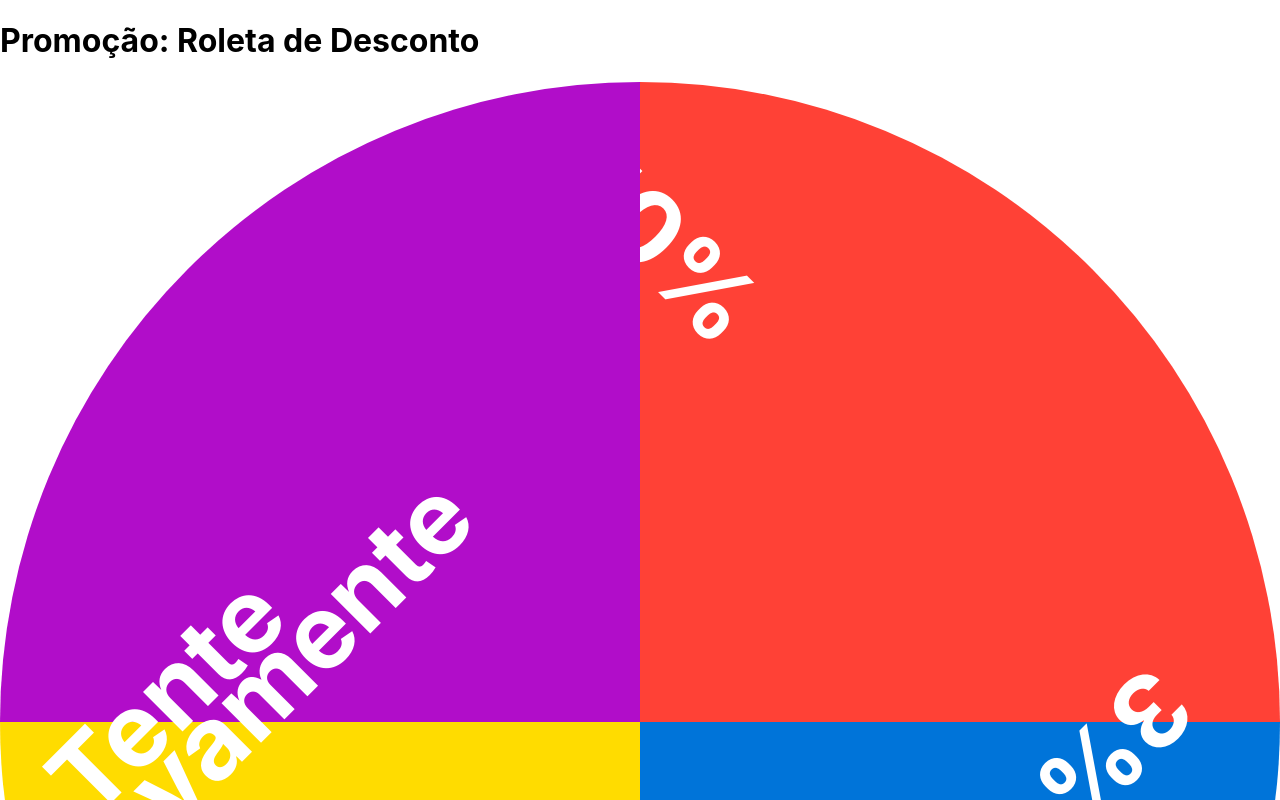
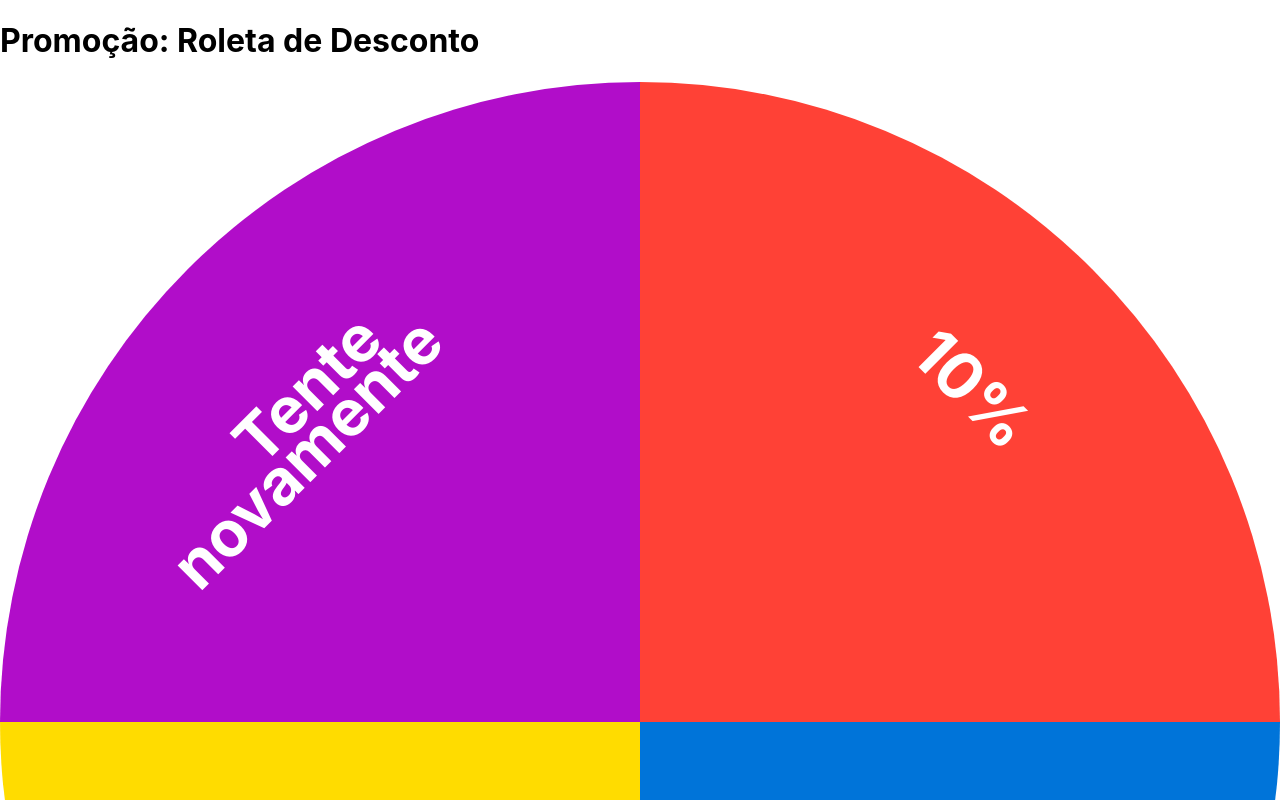
Before and after one commit to puppe1990/roulette-app, a React (Create React App) app: page / in a window 1280 px wide. Shown: the top 800 px of the page. Built offline with nearby package versions, Linux system fonts and the light colour scheme.

Commit message:
update the code

```diff
--- a/src/App.js
+++ b/src/App.js
@@ -2,10 +2,10 @@ import React, { useState } from 'react';
 import { ArrowDown } from 'lucide-react';
 
 const discounts = [
-  { text: '10%', color: '#FF4136', textColor: 'white' },
-  { text: '3%', color: '#0074D9', textColor: 'white' },
-  { text: '5%', color: '#FFDC00', textColor: 'black' },
-  { text: 'Tente', color: '#B10DC9', textColor: 'white' },
+  { text: '10%', color: '#FF4136', textColor: 'white', probability: 0.2 },
+  { text: '3%', color: '#0074D9', textColor: 'white', probability: 0.5 },
+  { text: '5%', color: '#FFDC00', textColor: 'black', probability: 0.25 },
+  { text: 'Tente', color: '#B10DC9', textColor: 'white', probability: 0.05 },
 ];
 
 const DiscountRoulette = () => {
@@ -13,28 +13,37 @@ const DiscountRoulette = () => {
   const [spinning, setSpinning] = useState(false);
   const [result, setResult] = useState(null);
 
+  const sliceDegree = 360 / discounts.length;
+
   const spinWheel = () => {
     if (spinning) return;
     setSpinning(true);
     setResult(null);
 
-    // Calculate a random rotation between 3 and 5 spins
-    const randomSpins = Math.floor(Math.random() * 3) + 3;
+    // Weighted random selection
+    const random = Math.random();
+    let cumulativeProbability = 0;
+    let selectedIndex = 0;
+
+    for (let i = 0; i < discounts.length; i++) {
+      cumulativeProbability += discounts[i].probability;
+      if (random <= cumulativeProbability) {
+        selectedIndex = i;
+        break;
+      }
+    }
+
+    // Calculate rotation to land on the selected slice
+    const randomSpins = Math.floor(Math.random() * 3) + 3; // Between 3 and 5 spins
     const totalRotation = randomSpins * 360;
-    const sliceDegree = 360 / discounts.length;
-    const randomSlice = Math.floor(Math.random() * discounts.length);
-    const extraRotation = randomSlice * sliceDegree + sliceDegree / 2;
-
-    const finalRotation = totalRotation + extraRotation;
+    const finalRotation =
+      totalRotation + selectedIndex * sliceDegree + sliceDegree / 2;
 
     setRotation((prev) => prev + finalRotation);
 
     setTimeout(() => {
       setSpinning(false);
-      const normalizedRotation = (rotation + finalRotation) % 360;
-      const winningIndex =
-        discounts.length - 1 - Math.floor(normalizedRotation / sliceDegree);
-      setResult(discounts[winningIndex]);
+      setResult(discounts[selectedIndex]);
     }, 3000); // Duration should match the CSS animation duration
   };
 
@@ -54,38 +63,65 @@ const DiscountRoulette = () => {
           }}
         >
           <svg viewBox="0 0 100 100" className="w-full h-full">
-            {discounts.map((discount, index) => (
-              <g key={index} transform={`rotate(${index * 90} 50 50)`}>
+            {discounts.map((discount, index) => {
+              const { color, text, textColor } = discount;
+
+              // Calculate start and end angles
+              const startAngle = index * sliceDegree;
+              const endAngle = startAngle + sliceDegree;
+              const largeArcFlag = sliceDegree > 180 ? 1 : 0;
+
+              // Convert angles to radians
+              const startRadians = ((startAngle - 90) * Math.PI) / 180;
+              const endRadians = ((endAngle - 90) * Math.PI) / 180;
+
+              // Calculate coordinates for the arc
+              const x1 = 50 + 50 * Math.cos(startRadians);
+              const y1 = 50 + 50 * Math.sin(startRadians);
+              const x2 = 50 + 50 * Math.cos(endRadians);
+              const y2 = 50 + 50 * Math.sin(endRadians);
+
+              // Calculate text position
+              const textAngle = startAngle + sliceDegree / 2;
+              const textRadians = ((textAngle - 90) * Math.PI) / 180;
+              const textX = 50 + 35 * Math.cos(textRadians);
+              const textY = 50 + 35 * Math.sin(textRadians);
+
+              return (
+                <g key={index}>
                   <path
-                  d="M50 50 L50 0 A50 50 0 0 1 100 50 Z"
-                  fill={discount.color}
+                    d={`M50,50 L${x1},${y1} A50,50 0 ${largeArcFlag},1 ${x2},${y2} z`}
+                    fill={color}
                   />
                   <text
-                  x="50"
-                  y="15"
+                    x={textX}
+                    y={textY}
                     textAnchor="middle"
-                  fill={discount.textColor}
-                  fontSize="8"
+                    fill={textColor}
+                    fontSize="5"
                     fontWeight="bold"
-                  transform="rotate(45 50 15)"
+                    transform={`rotate(${textAngle}, ${textX}, ${textY})`}
                   >
-                  {discount.text}
+                    {text}
                   </text>
-                {discount.text === 'Tente' && (
+                  {text === 'Tente' && (
                     <text
-                    x="50"
-                    y="22"
+                      x={textX}
+                      y={textY + 5}
                       textAnchor="middle"
-                    fill={discount.textColor}
-                    fontSize="8"
+                      fill={textColor}
+                      fontSize="5"
                       fontWeight="bold"
-                    transform="rotate(45 50 22)"
+                      transform={`rotate(${textAngle}, ${textX}, ${
+                        textY + 5
+                      })`}
                     >
                       novamente
                     </text>
                   )}
                 </g>
-            ))}
+              );
+            })}
           </svg>
         </div>
         <div className="absolute top-1/2 left-1/2 transform -translate-x-1/2 -translate-y-full">
@@ -105,7 +141,11 @@ const DiscountRoulette = () => {
         </button>
       </div>
       {result && (
-        <div className="text-2xl font-bold text-center text-blue-800">
+        <div
+          className="text-2xl font-bold text-center text-blue-800"
+          role="alert"
+          aria-live="assertive"
+        >
           {result.text !== 'Tente'
             ? `Parabéns! Você ganhou ${result.text} de desconto!`
             : 'Tente novamente.'}
```
Lines whose indentation alone changed are shown as unchanged.
